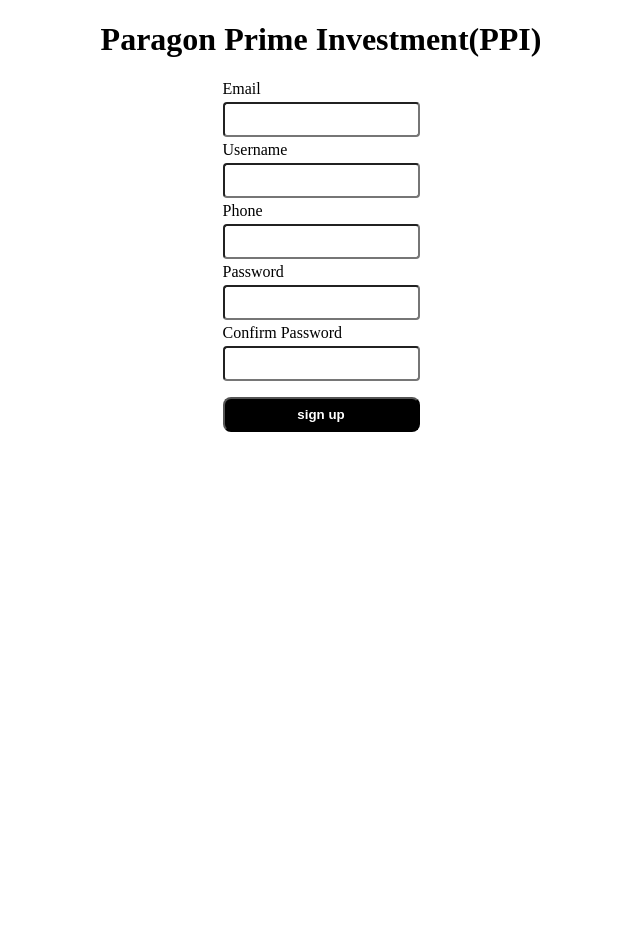
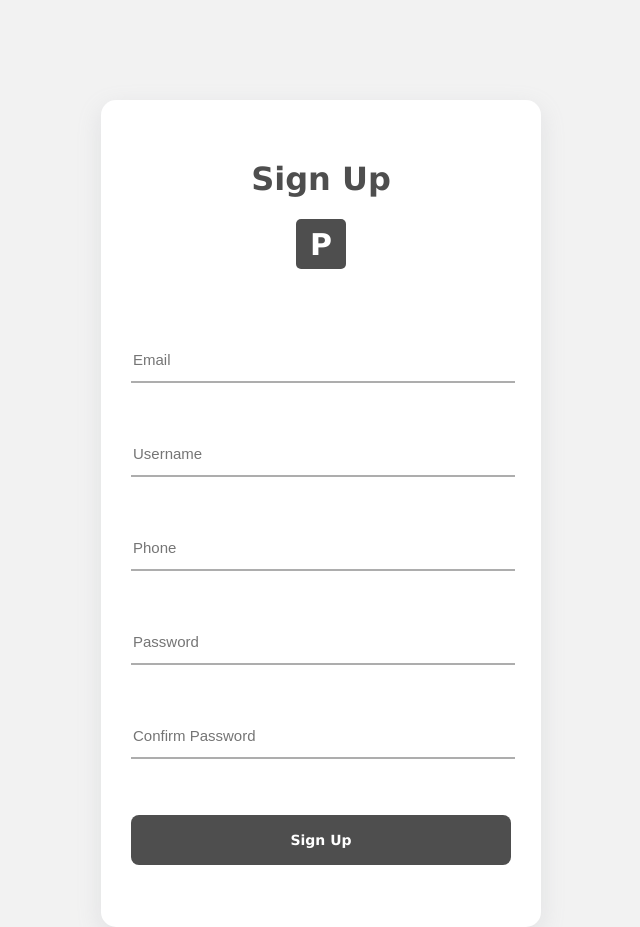
Before and after one commit to joshosim/paraga, a Django app: page /users/signup/ in a window 1280 px wide. Shown: the whole page, without its empty margins (319-959 px from the left). Before the commit the page ends 432 px from the top, so only its background shows below. Run offline with Django 5.2, Linux system fonts and the light colour scheme.

Commit message:
sign up refurbished

```diff
--- a/paragan/static/css/signup.css
+++ b/paragan/static/css/signup.css
@@ -3,22 +3,6 @@ body {
     margin: 0 auto;
     display: grid;
     place-items: center;
-}
-
-input,
-button,
-label {
-    display: block;
-}
-
-label {
-    text-transform: capitalize;
-}
-
-input {
-    padding: 0.5rem;
-    margin: 0.25rem 0;
-    border-radius: 0.25rem;
 }
 
 button {
@@ -31,9 +15,95 @@ button {
     margin: 1rem auto;
 }
 
-.img {
-    border: 2px solid red;
-    padding: 1.5rem;
-    border-radius: 0.5rem;
+.container {
+    display: flex;
+    width: 100%;
+    align-items: center;
+    justify-content: center;
+    margin-top: 100px;
+}
+
+.second_container {
+    padding: 10px;
+    height: 70%;
+    background: white;
+    width: 60%;
+    box-shadow: rgba(149, 157, 165, 0.2) 0px 8px 24px;
+    border-radius: 15px;
+}
+
+.title_head {
+    text-align: center;
+    font-family: Verdana, Geneva, Tahoma, sans-serif;
+    margin-top: 50px;
+    color: rgb(78, 78, 78);
+}
+
+.p_logo_bg {
+    justify-content: center;
+    display: flex;
+    align-items: center;
+}
+
+.p_logo {
+    width: 50px;
+    height: 50px;
+    border-radius: 5px;
+    background: rgb(78, 78, 78);
+    text-align: center;
+    font-family: Verdana, Geneva, Tahoma, sans-serif;
+    justify-content: center;
+    align-items: center;
+    display: flex;
+    font-size: 30PX;
+    font-weight: bolder;
+    color: white;
+}
+
+.input_bars {
+    margin-top: 0px;
+    padding: 20px;
+}
+
+.input_bars input {
+    margin-top: 50px;
+    border: none;
+    width: 100%;
+    outline: none;
+    height: 40px;
+    border-bottom: 2px solid rgba(78, 78, 78, 0.459);
+}
+
+.input_bars input::placeholder {
+    margin-bottom: 4px;
+    font-weight: 100;
+    font-size: 15px;
+}
+
+.btn {
+    padding: 20px;
+}
+
+.btn button {
+    height: 50px;
+    background: rgb(78, 78, 78);
+    border: none;
+    font-size: 14px;
+    font-family: Verdana, Geneva, Tahoma, sans-serif;
+}
+
+.end_text {
+    text-align: center;
+    font-family: Verdana, Geneva, Tahoma, sans-serif;
+}
+
+.end_text a {
+    color: rgb(78, 78, 78);
+}
+
+.error {
     color: red;
+    font-size: 14px;
+    font-weight: 200;
+    font-family: Verdana, Geneva, Tahoma, sans-serif;
 }
--- a/paragan/users/templates/signup.html
+++ b/paragan/users/templates/signup.html
@@ -1,3 +1,4 @@
+{% extends 'base.html' %}
 {% load static %}
 <!DOCTYPE html>
 <html lang="en">
@@ -6,26 +7,39 @@
     <meta charset="UTF-8">
     <meta name="viewport" content="width=device-width, initial-scale=1.0">
     <title>Signup</title>
+    {% block extra_css %}
     <link rel="stylesheet" href="{% static 'css/signup.css' %}">
+    {% endblock %}
     <script src="{% static 'js/signup.js' %}"></script>
 </head>
 
+{% block content %}
+
 <body>
-    <h1>Paragon Prime Investment(PPI) </h1>
+    <div class="container">
+        <div class="second_container">
+            <h1 class="title_head">Sign Up </h1>
+            <div class="p_logo_bg">
+                <div class="p_logo">P</div>
+            </div>
             <form method="post" id="signupform">
                 {% csrf_token %}
-        <label>email</label>
-        <input type="email" name="email" id="email">
-        <label>username</label>
-        <input type="text" name="username" id="username">
-        <label>phone</label>
-        <input type="text" name="phone_number" id="phone_number">
-        <label>password</label>
-        <input type="password" name="password" id="password1">
-        <label>confirm password</label>
-        <input type="password" name="confirm_password" id="password2">
-        <button type="submit" value="" onclick="checkform()" id="btnMSG">sign
-            up</button>
+
+                <div class="input_bars">
+                    <input type="email" name="email" id="email" placeholder="Email">
+
+                    <input type="text" name="username" id="username" placeholder="Username">
+
+                    <input type="text" name="phone_number" id="phone_number" placeholder="Phone">
+
+                    <input type="password" name="password" id="password1" placeholder="Password">
+
+                    <input type="password" name="confirm_password" id="password2" placeholder="Confirm Password">
+                </div>
+                <div class="btn">
+                    <button type="submit" value="" onclick="checkform()" id="btnMSG">Sign
+                        Up</button>
+                </div>
             </form>
             <div id="">
                 <p id="msg" class="msg">
@@ -34,6 +48,9 @@
                     {% endfor %}
                 </p>
             </div>
+        </div>
+    </div>
 </body>
+{% endblock content %}
 
 </html>
```
Also changed, not shown: paragan/app/views.py (+8 -2 lines). Lines whose indentation alone changed are shown as unchanged.
